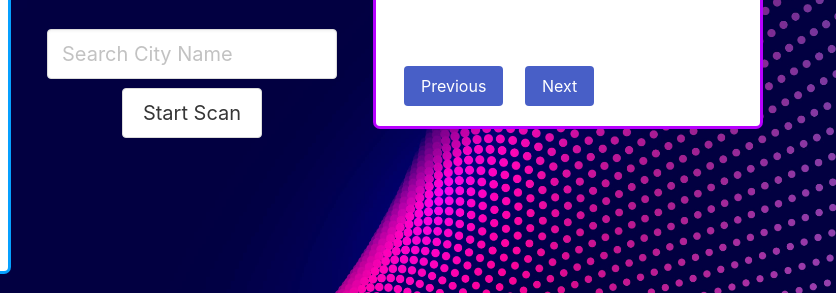
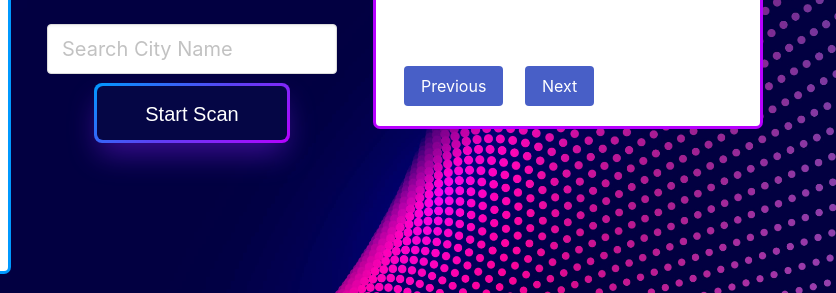
Before and after one commit to Pak547/surprise-me-daily, a plain HTML site: page index.html in a window 1280 px wide. Shown: the part 371-664 px from the top of the page, 444-1280 px from the left. Drawn offline with nearby package versions, Linux system fonts and the light colour scheme.

Commit message:
changed start scan button css

```diff
--- a/style.css
+++ b/style.css
@@ -20,7 +20,7 @@
 }
 
 #left-column {
-  box-shadow: rgb(6, 160, 255) 0px 0px 0px 3px;
+  box-shadow: rgb(0, 153, 255) 0px 0px 0px 3px;
 
 }
 
@@ -76,6 +76,11 @@ color: blue;
   margin-top: 1px;
 }
 
+#start-btn:hover {
+  filter: brightness(88%);
+  transition: .4s;
+}
+
 
 /* TITLE ANIMATION STARTS HERE */
 .animate-character
@@ -107,3 +112,51 @@ color: blue;
     background-position: 200% center;
   }
 }
+
+
+/* CSS */
+#start-btn {
+  background-image: linear-gradient(144deg,rgb(0, 153, 255), #5B42F3 50%,rgb(183, 0, 255));
+  border: 0;
+  border-radius: 8px;
+  box-shadow: rgba(130, 28, 247, 0.454) 0 15px 30px -5px;
+  box-sizing: border-box;
+  color: #FFFFFF;
+  font-family: Phantomsans, sans-serif;
+  font-size: 20px;
+  line-height: 1em;
+  max-width: 100%;
+  min-width: 140px;
+  padding: 3px;
+  text-decoration: none;
+  user-select: none;
+  -webkit-user-select: none;
+  touch-action: manipulation;
+  white-space: nowrap;
+  cursor: pointer;
+}
+
+#start-btn:active,
+#start-btn:hover {
+  outline: 0;
+}
+
+#start-btn span {
+  background-color: rgb(5, 6, 69);
+  padding: 16px 24px;
+  border-radius: 6px;
+  width: 100%;
+  height: 100%;
+  transition: 300ms;
+}
+
+#start-btn:hover span {
+  background: none;
+}
+
+@media (min-width: 768px) {
+  #start-btn   {
+    font-size: 24px;
+    min-width: 196px;
+  }
+}
```
